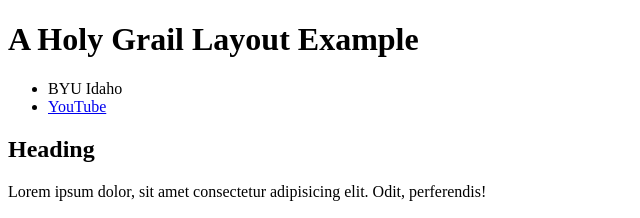
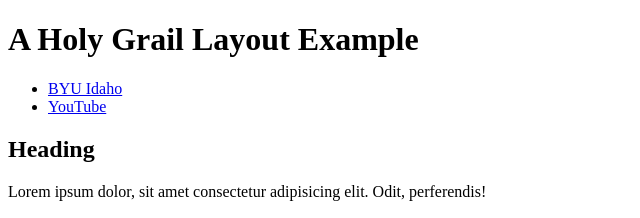
Before and after one commit to RoosvelthVazquez/wdd130, a plain HTML site: page week02/holygrail.html in a window 1280 px wide. Shown: the top 218 px of the page, 0-640 px from the left. Drawn offline with Linux system fonts and the light colour scheme.

Commit message:
holygrail has been edited

```diff
--- a/week02/holygrail.html
+++ b/week02/holygrail.html
@@ -15,9 +15,9 @@
 
     <nav>
         <ul>
-            <li
-                href="https://www.byui.edu/?utm_source=Google_YouTube&utm_medium=Web&utm_campaign=Enrollment&utm_content=117_1022&gad_source=1&gad_campaignid=22414157686&gbraid=0AAAAADNhAzKGV-NIzfDbGNdSX3NKtUINQ&gclid=CjwKCAjw24vBBhABEiwANFG7y3rHVa9jhr1qZq-S_ufffgvUeUm9eYjYRgzPCboX4Csh8gyGISZbwhoCOi8QAvD_BwE">
-                BYU Idaho</li>
+            <li><a href="https://www.byui.edu/?utm_source=Google_YouTube&utm_medium=Web&utm_campaign=Enrollment&utm_content=117_1022&gad_source=1&gad_campaignid=22414157686&gbraid=0AAAAADNhAzKGV-NIzfDbGNdSX3NKtUINQ&gclid=CjwKCAjw24vBBhABEiwANFG7y3rHVa9jhr1qZq-S_ufffgvUeUm9eYjYRgzPCboX4Csh8gyGISZbwhoCOi8QAvD_BwE">
+                BYU Idaho </a>
+            </li>
             <li><a href="www.youtbe.com">YouTube</a></li>
         </ul>
     </nav>
```
